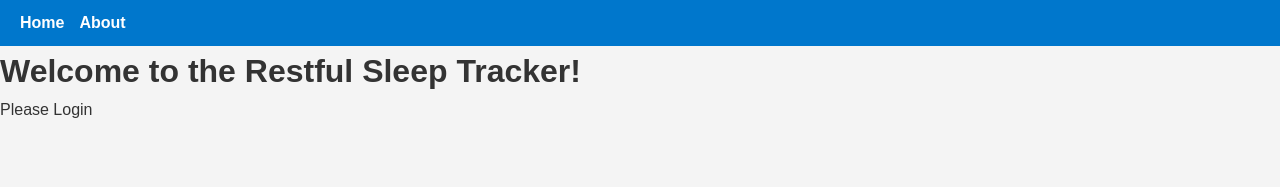
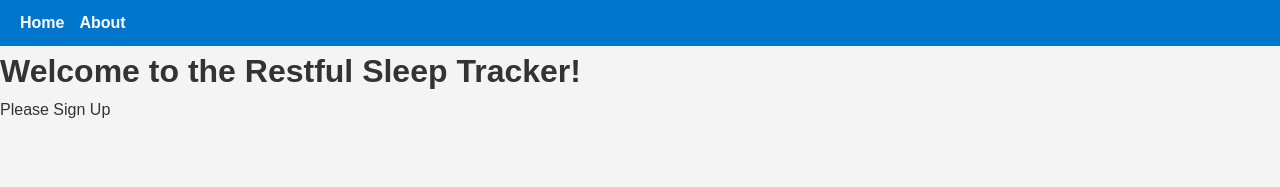
Before and after one commit to olawoyinshadrach/sleep-tracker, a React (Vite) app: page / in a window 1280 px wide. Shown: the top 187 px of the page. Built offline with nearby package versions, Linux system fonts and the light colour scheme.

Commit message:
Update Home.jsx

```diff
--- a/src/pages/Home.jsx
+++ b/src/pages/Home.jsx
@@ -4,7 +4,7 @@ const Home = () => {
   return (
     <div>
       <h1>Welcome to the Restful Sleep Tracker!</h1>
-      <p>Please Login</p>
+      <p>Please Sign Up</p>
     </div>
   );
 };
```
